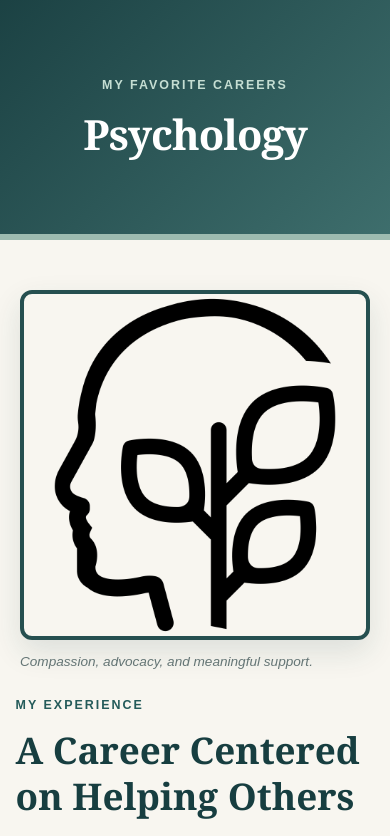
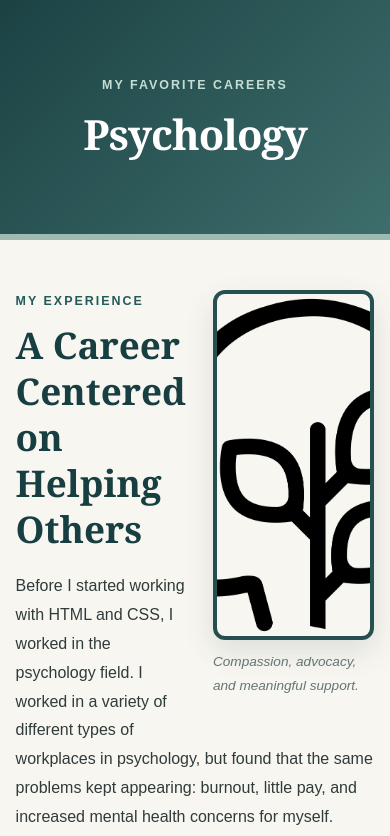
Before and after one commit to kjridgeway/Favorite-Psych-Careers, a plain HTML site: page index.html in a window 390 px wide. Shown: the top 836 px of the page. Drawn offline with Linux system fonts and the light colour scheme.

Commit message:
changed @media information

```diff
--- a/index.html
+++ b/index.html
@@ -63,7 +63,7 @@
       </div>
 
       <!-- Case Management -->
-      <article class="career-card case-management">
+      <section class="career-card case-management">
         <div class="card-number">01</div>
 
         <div class="card-content">
@@ -104,10 +104,10 @@
             </p>
           </div>
         </div>
-      </article>
+      </section>
 
       <!-- Paraprofessional -->
-      <article class="career-card paraprofessional">
+      <section class="career-card paraprofessional">
         <div class="card-number">02</div>
 
         <div class="card-content">
@@ -135,10 +135,10 @@
             loading="lazy"
           >
         </figure>
-      </article>
+      </section>
 
       <!-- Direct Support Professional -->
-      <article class="career-card direct-support">
+      <section class="career-card direct-support">
         <div class="card-number">03</div>
 
         <div class="card-content">
@@ -165,7 +165,7 @@
         <div class="card-image informational-image">
           <img src="dsp.png" alt="A welcoming community space">
         </div>
-      </article>
+      </section>
     </section>
 
     <!-- Closing -->
--- a/style.css
+++ b/style.css
@@ -318,11 +318,10 @@ img {
   }
 }
 
-@media (max-width: 520px) {
-  .intro-image {
-    float: none;
-    width: 100%;
-    max-width: 350px;
-    margin: 0 auto 20px;
+@media (max-width: 760px) {
+  .card-content,
+  .card-image,
+  .informational-image {
+    flex-basis: 100%;
   }
 }
```
